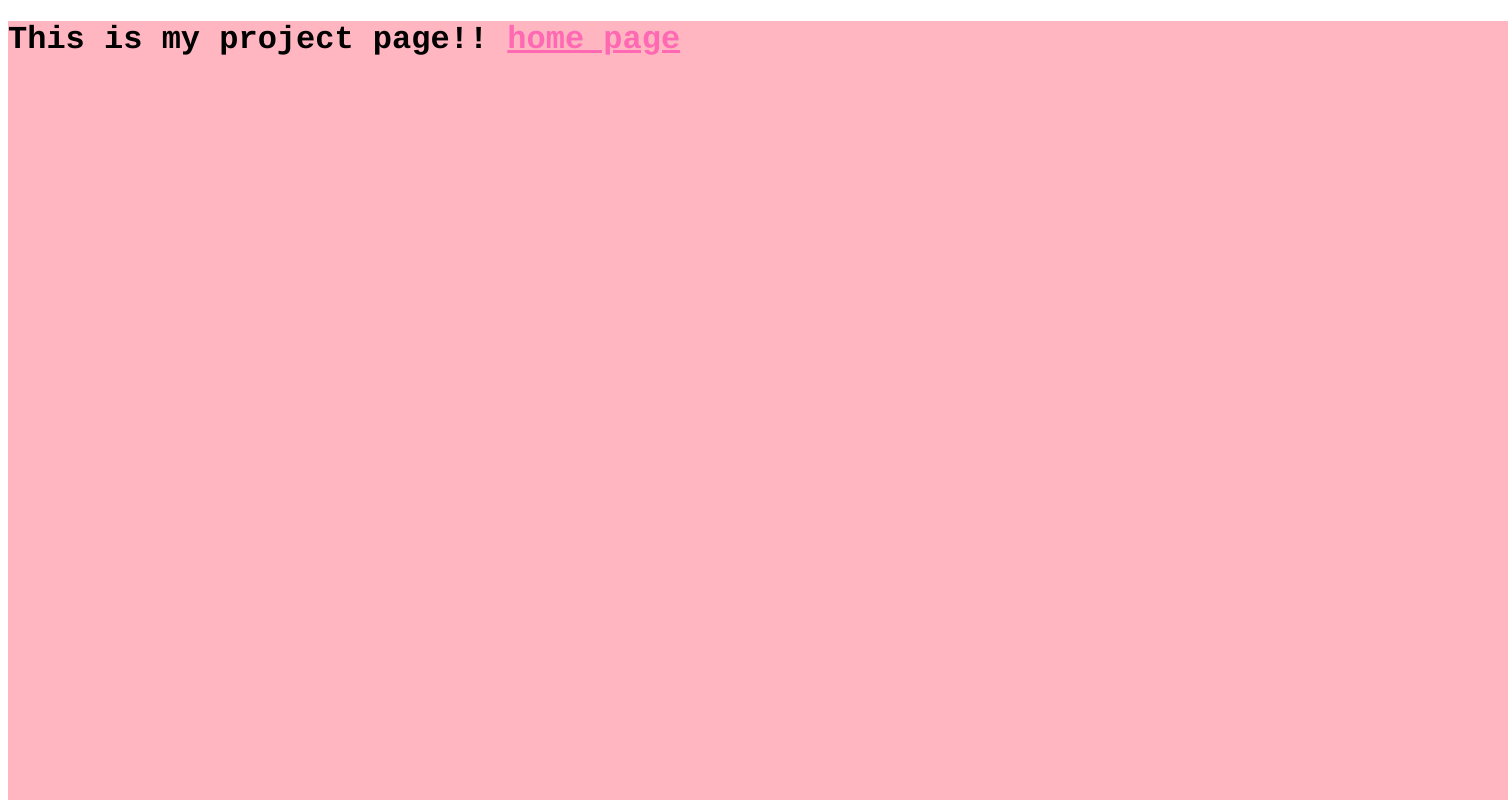
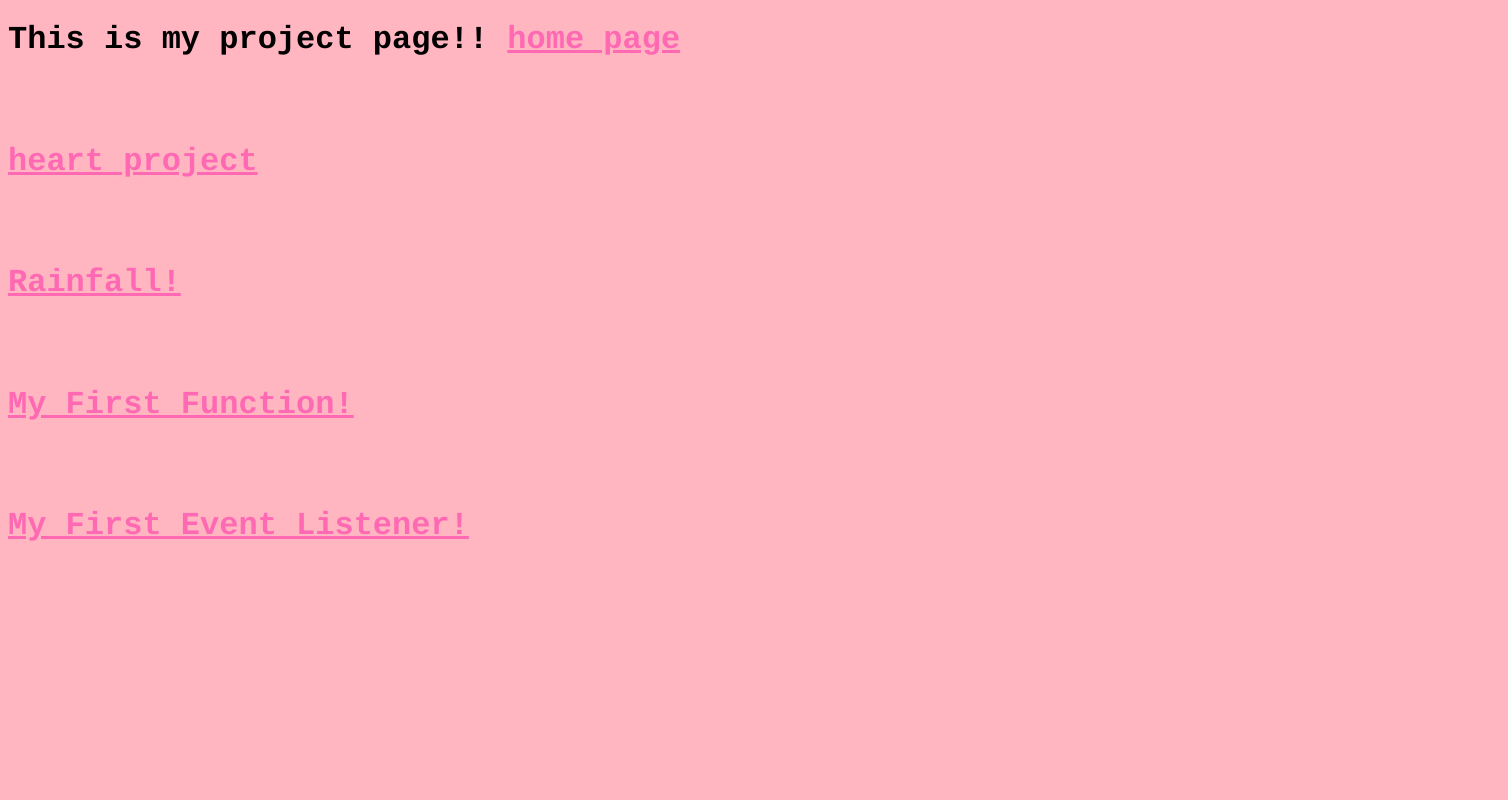
Before and after one commit to GiaPrincessSparkle/GiaPrincessSparkle.github.io, a plain HTML site: page projects.html in a window 1280 px wide. Shown: the top 800 px of the page, 1508 px wide, since content can reach past the window. Drawn offline with Linux system fonts and the light colour scheme.

Commit message:
updated projects

```diff
--- a/projects.html
+++ b/projects.html
@@ -7,16 +7,19 @@
 	<title></title>
 	<style type="text/css">
 
-		h1{
+		body{
 			background-color: lightpink;
-			height: 1500px;
-			width: 1500px;
-			font-family: courier;
+
+
+		}
 
 		h1{
-		position: relative;
-		top: -2950px;
-		font-family: courier;
+			height: 100px;
+			width: 100%;
+			font-family: courier;
+			position: relative;
+			/*top: -2950px;*/
+			font-family: courier;
 	}
 	a{
 
@@ -37,14 +40,15 @@
 
 
 
- <h1><a href="file:///Users/c28gs/Desktop/GiaPrincessSparkle.github.io/heart.html">heart project</a></h1>
+ <h1><a href="heart.html">heart project</a></h1>
 
 
+<h1><a href="cloud.html">Rainfall!</a></h1>
 
+<h1><a href="function.html">My First Function!</a></h1>
 
-<h1><a href="file:///Users/c28gs/Desktop/GiaPrincessSparkle.github.io/cloud.html">Rainfall!</a></h1>
+<h1><a href="eventListener.html">My First Event Listener!</a></h1>
 
-<h1><a href="file:///Users/c28gs/Desktop/GiaPrincessSparkle.github.io/function.html">My First Function!</a></h1>
 
 </h2>
 </body>
```
Also changed, not shown: eventListener.html (+1 -1 lines), journal.html (+5 -0 lines).
